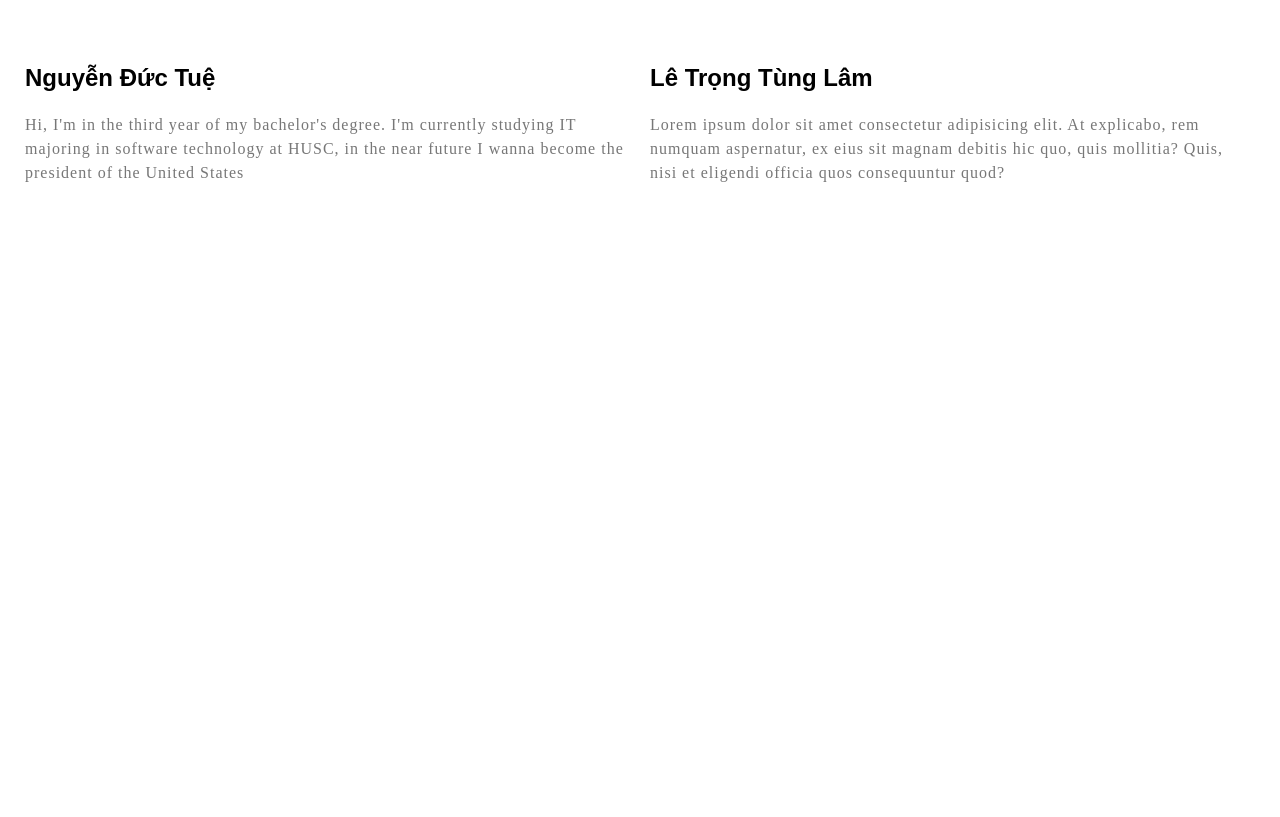
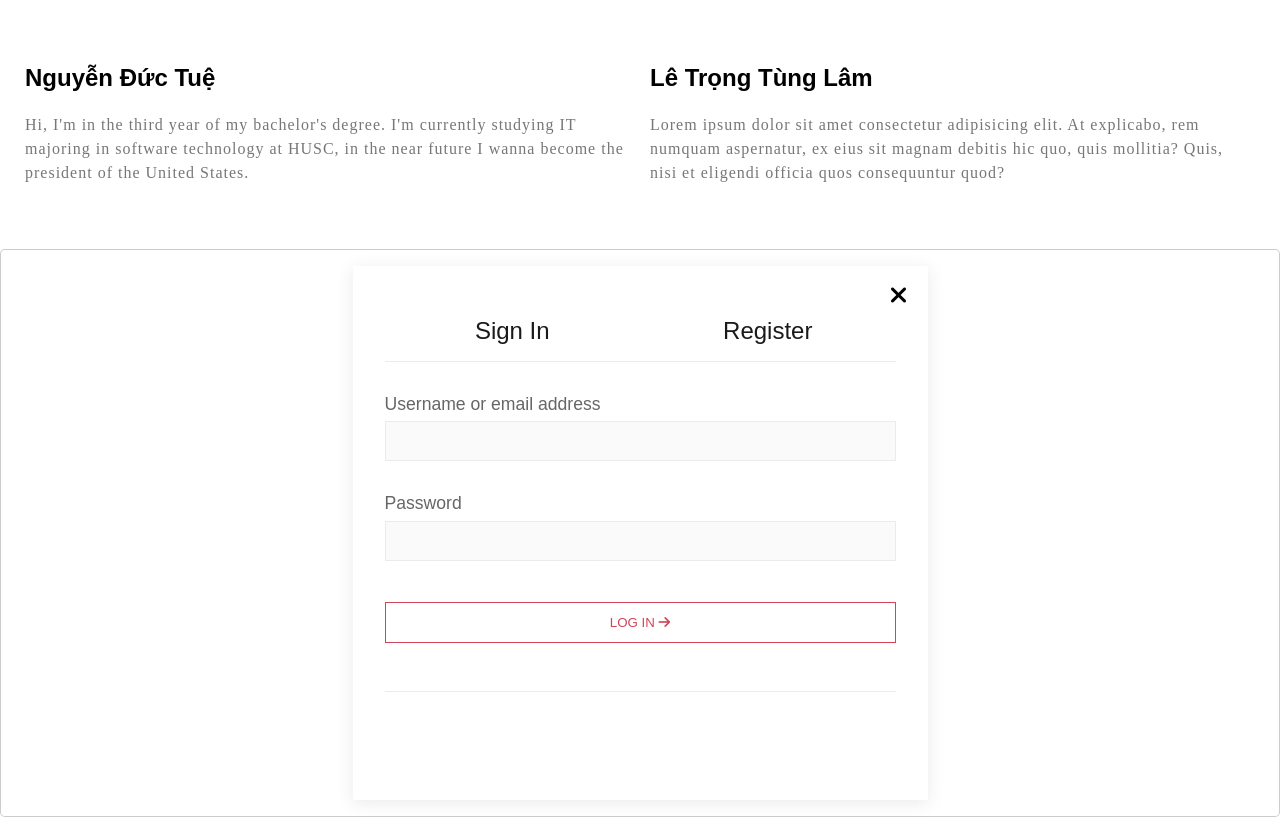
Before and after one commit to NDTue/MobileStore, a plain HTML site: page index.html in a window 1280 px wide. Shown: the part 2784-3601 px from the top of the page. Before the commit the page ends 3065 px from the top, so only its background shows below. Drawn offline with Linux system fonts and the light colour scheme.

Commit message:
Add modal

```diff
--- a/assets/css/style.css
+++ b/assets/css/style.css
@@ -650,7 +650,7 @@ i.fa-star{
 }
 /* About content */
 #about .about-content{
-    padding-bottom: 6rem;
+    padding-bottom: 4rem;
 }
 
 #about .members-info{
@@ -681,3 +681,125 @@ i.fa-star{
     font-size: 1.5rem;
     margin-bottom: 1.3rem;
 }
+
+/* Login/Register Form */
+/* .login-form{
+    position: fixed;
+    top: 0;
+    right: 0;
+    bottom: 0;
+    left: 0;
+    background: rgba(0, 0, 0, 0.4);
+} */
+
+.modal-content{
+    position: relative;
+    display: -ms-flexbox;
+    display: flex;
+    -ms-flex-direction: column;
+    flex-direction: column;
+    width: 100%;
+    pointer-events: auto;
+    background-color: #fff;
+    background-clip: padding-box;
+    border: 1px solid rgba(0,0,0,.2);
+    border-radius: .3rem;
+    outline: 0;
+}
+
+.modal-content .modal-body{
+    position: relative;
+    -ms-flex: 1 1 auto;
+    flex: 1 1 auto;
+    padding: 1rem;
+}
+
+.modal-content .form-box{
+    position: relative;
+    max-width: 575px;
+    margin-left: auto;
+    margin-right: auto;
+    background-color: #fff;
+    padding: 2.2rem 2rem 4.4rem;
+    box-shadow: 0 3px 16px rgba(51, 51, 51, 0.1);
+
+}
+.form-box .x-mark{
+    position: absolute;
+    top: 12px;
+    right: 16px;
+    font-size: 24px;
+    padding: 4px;
+    cursor: pointer;
+}
+.x-mark:hover{
+    color: var(--btn-color);
+}
+
+.form-box ul{
+    color: #1a1a1a;
+    border-bottom: 0.1rem solid #ebebeb;
+    display: flex;
+    flex-wrap: wrap;
+    padding: 16px 0;
+    font-size: 24px;
+    text-align: center;
+}
+
+.modal-content .nav-item{
+    flex: 1 1 0;
+    list-style: none;
+}
+.nav-item a{
+    /* color: var(--btn-color); */
+    color: #1a1a1a;
+    text-decoration: none;
+}
+.nav-item a:hover{
+    color: var(--btn-color);
+}
+
+.modal-content .tab-content{
+    padding-top: 2rem;
+}
+
+.modal-content .form-group{
+
+}
+.form-group label{
+    display: block;
+    color: #666;
+    font-size: 1.1rem;
+    margin: 0 0 0.4rem;
+}
+.form-group input{
+    height: 40px;
+    width: 100%;
+    padding: 0.85rem 1.2rem;
+    font-size: 1.2rem;
+    color: #777;
+    background-color: #fafafa;
+    border: 1px solid #ebebeb;
+    margin-bottom: 2rem;
+    transition: all 0.3s;
+}
+
+.modal-content .form-footer{
+    padding-top: 0.6rem;
+    padding-bottom: 3rem;
+    border-bottom: 0.1rem solid #ebebeb;
+    margin-bottom: 2.3rem;
+}
+.form-footer button{
+    width: 100%;
+    min-width: 115px;
+    padding: 12px;
+    background-color: white;
+    border: 1px solid var(--btn-color);
+    color: var(--btn-color);
+}
+.form-footer button:hover{
+    cursor: pointer;
+    background-color: var(--btn-color);
+    color: white;
+}
--- a/index.html
+++ b/index.html
@@ -524,7 +524,7 @@
                                 <h2 class="member-name-title">
                                     Nguyễn Đức Tuệ
                                 </h2>
-                                <p>Hi, I'm in the third year of my bachelor's degree. I'm currently studying IT majoring in software technology at HUSC, in the near future I wanna become the president of the United States</p>
+                                <p>Hi, I'm in the third year of my bachelor's degree. I'm currently studying IT majoring in software technology at HUSC, in the near future I wanna become the president of the United States.</p>
                             </div>
                         </div>
                         <div class="member">
@@ -540,5 +540,39 @@
             </div>
         </div> <!-- End main -->
 
+        <!-- Login/Register Form -->
+        <div class="modal-content">
+            <div class="modal-body">
+
+                <div class="form-box">
+                    <span class="x-mark"><i class="fa-solid fa-xmark"></i></span>
+                    <ul>
+                        <li class="nav-item"><a href="">Sign In</a></li>
+                        <li class="nav-item"><a href="">Register</a></li>
+                    </ul>
+
+                    <div class="tab-content">
+                        <form action="">
+                            <div class="form-group">
+                                <label for="">Username or email address</label>
+                                <input type="text">
+                            </div>
+                            <div class="form-group">
+                                <label for="">Password</label>
+                                <input type="password">
+                            </div>
+                            <div class="form-footer">
+                                <button type="submit">
+                                    LOG IN
+                                    <i class="fa-solid fa-arrow-right"></i>
+                                </button>
+
+                            </div>
+                        </form>
+                    </div>
+                </div>
+            </div>
+        </div>
+
 </body>
 </html>
```
Also changed, not shown: vercel.json (deleted).
